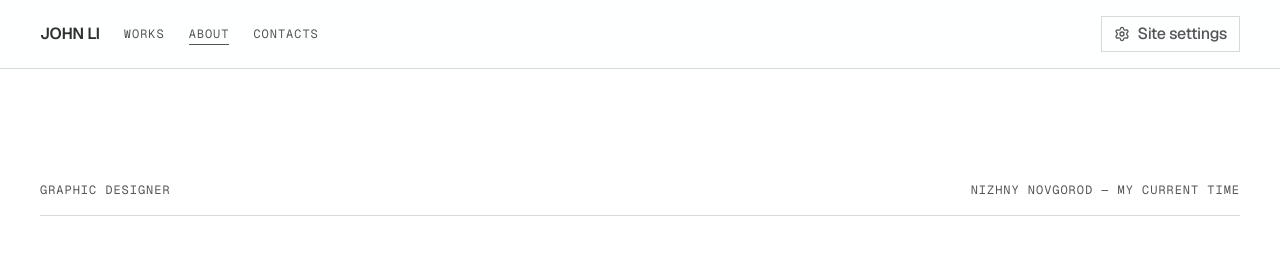
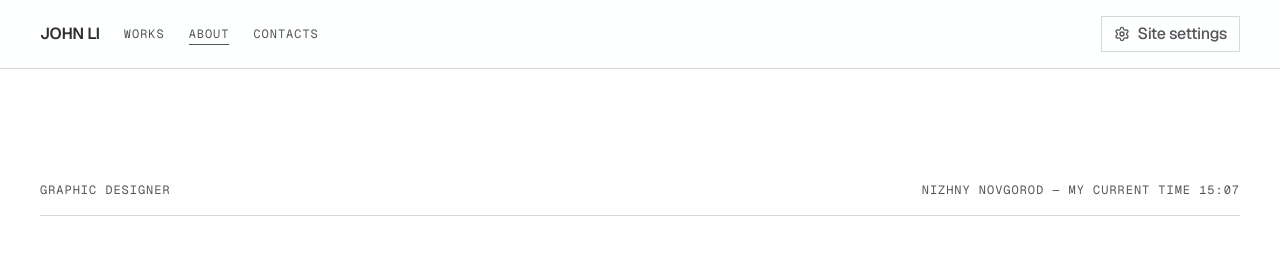
Before and after one commit to lijohncomics/portfolio, a Next.js app: page /about in a window 1280 px wide. Shown: the top 271 px of the page. Built offline with nearby package versions, Linux system fonts and the light colour scheme.

Commit message:
Update about-content.tsx

```diff
--- a/components/about-content.tsx
+++ b/components/about-content.tsx
@@ -1,7 +1,8 @@
 "use client";
 
-import { getAbout, getDesigner } from "@/lib/data";
+import { getAbout } from "@/lib/data";
 import { RevealOnScroll } from "@/components/reveal-on-scroll";
+import { DesignerLocation } from "@/components/local-time";
 import { useDict, useLocale, usePageTitle } from "@/lib/i18n";
 
 export function AboutContent() {
@@ -9,14 +10,15 @@ export function AboutContent() {
   const dict = useDict();
   usePageTitle(dict.about.pageTitle);
   const localized = getAbout(locale);
-  const d = getDesigner(locale);
 
   return (
     <div className="container-site">
       <section className="pt-12 md:pt-20 xl:pt-28 pb-16 md:pb-24 xl:pb-32 animate-in fade-in slide-in-from-bottom-4 duration-700">
         <div className="flex items-baseline justify-between gap-4 border-b pb-4">
           <p className="marginalia">{dict.about.kicker}</p>
-          <p className="marginalia">{d.location}</p>
+          <p className="marginalia">
+            <DesignerLocation />
+          </p>
         </div>
       </section>
 
```
